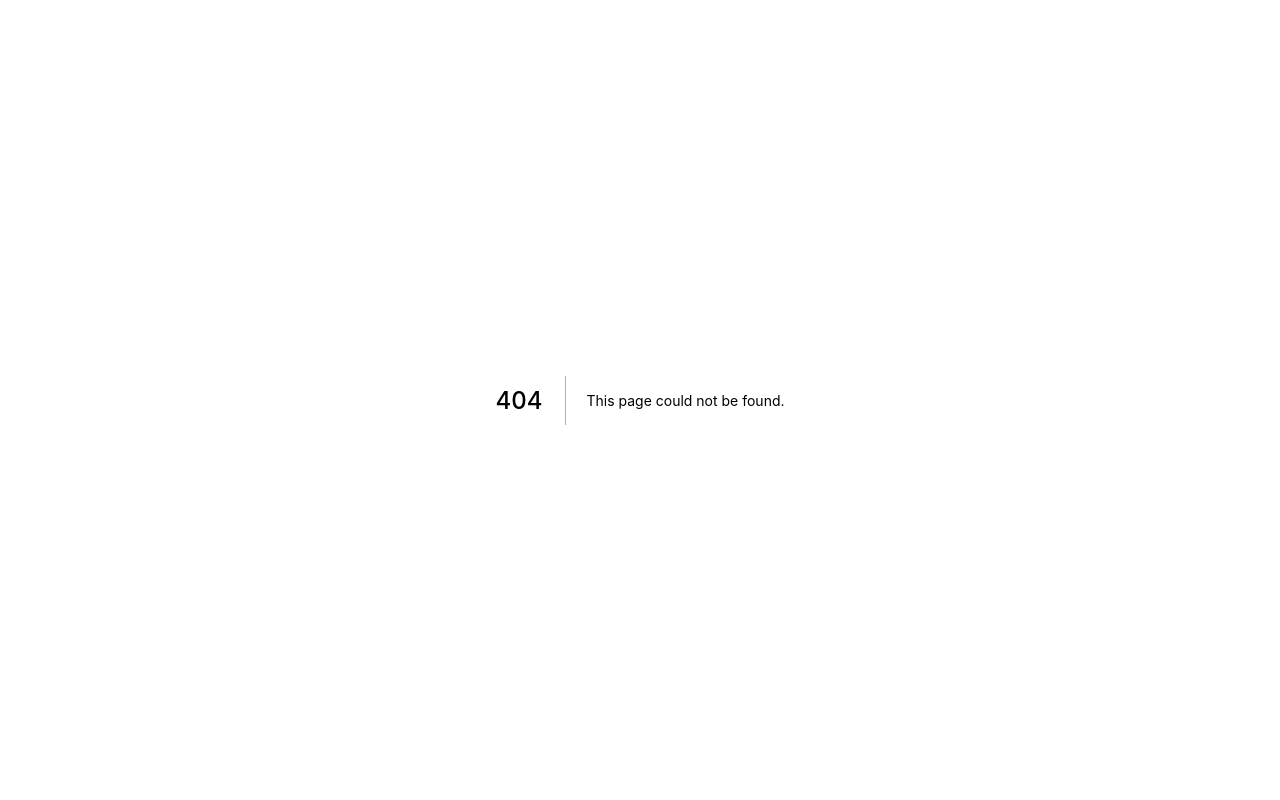
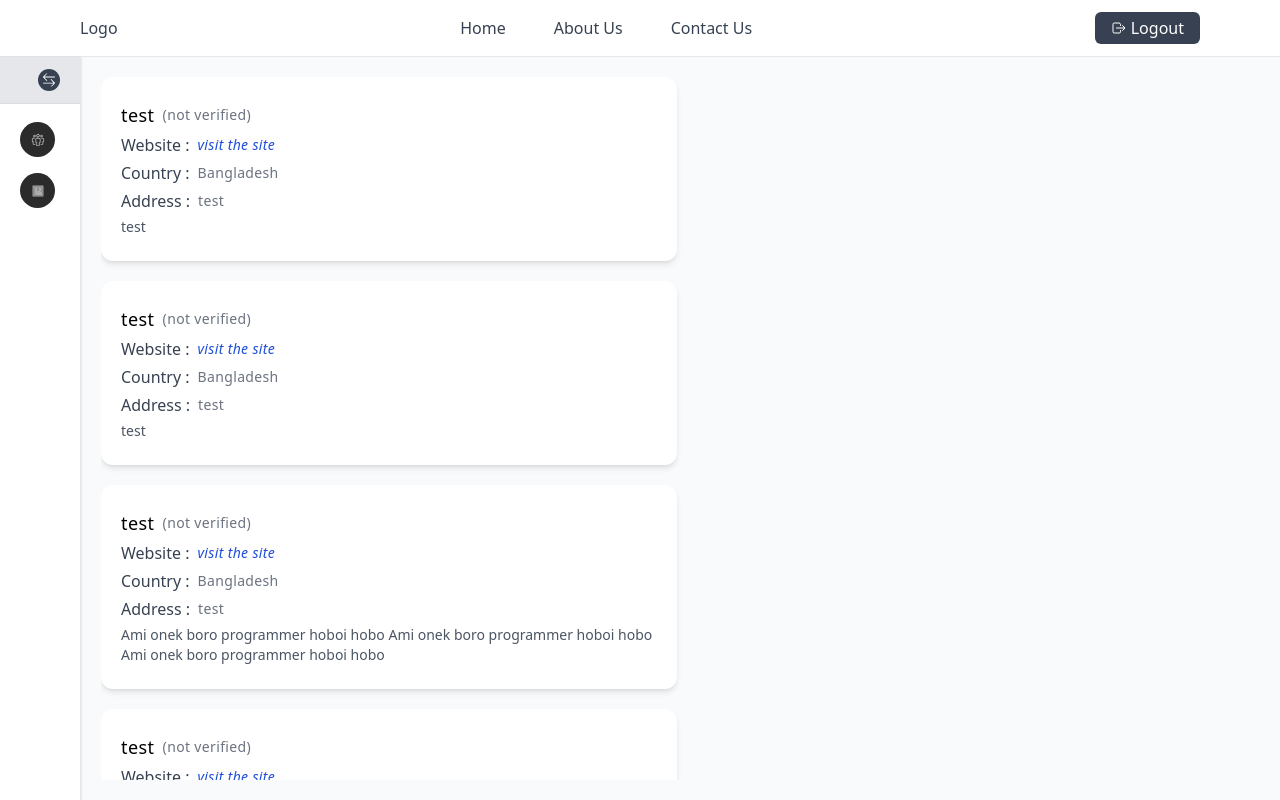
Before and after one commit to HelloTanvir/relief-work, a Next.js app: page /organizations in a window 1280 px wide. Before the commit this address had no page. Built offline with nearby package versions, Linux system fonts and the light colour scheme.

Commit message:
organizations page created

```diff
--- a/src/components/Sidebar.tsx
+++ b/src/components/Sidebar.tsx
@@ -21,7 +21,7 @@ const Sidebar = () => {
                 </SidebarHeader>
 
                 <Menu iconShape="circle">
-                    <Link href="/login" passHref>
+                    <Link href="/organizations" passHref>
                         <MenuItem icon={<VscOrganization />}>Organizations</MenuItem>
                     </Link>
 
--- /dev/null
+++ b/src/pages/organizations/index.tsx
@@ -0,0 +1,123 @@
+import type { NextPage } from 'next';
+import Head from 'next/head';
+import Header from '../../components/Header';
+import Sidebar from '../../components/Sidebar';
+
+const organizations = [
+    {
+        isVerified: false,
+        name: 'test',
+        website: 'http://google.com',
+        address: 'test',
+        description: 'test',
+        country: 'Bangladesh',
+    },
+    {
+        isVerified: false,
+        name: 'test',
+        website: 'http://google.com',
+        address: 'test',
+        description: 'test',
+        country: 'Bangladesh',
+    },
+    {
+        isVerified: false,
+        name: 'test',
+        website: 'http://google.com',
+        address: 'test',
+        description:
+            'Ami onek boro programmer hoboi hobo Ami onek boro programmer hoboi hobo Ami onek boro programmer hoboi hobo',
+        country: 'Bangladesh',
+    },
+    {
+        isVerified: false,
+        name: 'test',
+        website: 'http://google.com',
+        address: 'test',
+        description: 'test',
+        country: 'Bangladesh',
+    },
+    {
+        isVerified: false,
+        name: 'test',
+        website: 'http://google.com',
+        address: 'test',
+        description: 'test',
+        country: 'Bangladesh',
+    },
+    {
+        isVerified: false,
+        name: 'test',
+        website: 'http://google.com',
+        address: 'test',
+        description:
+            'Ami onek boro programmer hoboi hobo Ami onek boro programmer hoboi hobo Ami onek boro programmer hoboi hobo',
+        country: 'Bangladesh',
+    },
+];
+
+const Organizations: NextPage = () => (
+    <div className="relative">
+        <Head>
+            <title>Relief Work | Organizations</title>
+            <meta name="description" content="Generated by create next app" />
+            <link rel="icon" href="/favicon.ico" />
+        </Head>
+
+        <Header />
+
+        <main style={{ height: 'calc(100vh - 57px)' }} className="bg-gray-50 flex gap-5 pr-5">
+            <Sidebar />
+
+            {/* cards wrapper */}
+            <div className="mt-5 mb-5 flex-1 flex gap-5 flex-col overflow-y-auto">
+                {organizations.map((organization, index) => (
+                    <div
+                        // eslint-disable-next-line react/no-array-index-key
+                        key={index}
+                        className="bg-white rounded-xl flex flex-col gap-1 py-6 px-5 shadow-md max-w-xl"
+                    >
+                        <div className="flex gap-2 items-center flex-wrap">
+                            <span className="text-lg font-medium tracking-wide">
+                                {organization.name}
+                            </span>
+                            <span className="text-gray-500 text-sm tracking-wide">
+                                ({organization.isVerified ? 'verified' : 'not verified'})
+                            </span>
+                        </div>
+
+                        <div className="flex gap-2 items-center">
+                            <span className="text-gray-700 font-medium">Website :</span>
+                            <a
+                                href={organization.website}
+                                target="_blank"
+                                rel="noreferrer"
+                                className="text-blue-700 tracking-wide italic text-sm"
+                            >
+                                visit the site
+                            </a>
+                        </div>
+
+                        <div className="flex gap-2 items-center">
+                            <span className="text-gray-700 font-medium">Country :</span>
+                            <span className="text-gray-500 tracking-wide text-sm">
+                                {organization.country}
+                            </span>
+                        </div>
+
+                        <div className="flex gap-2 items-center flex-wrap">
+                            <span className="text-gray-700 font-medium">Address :</span>
+                            <span className="text-gray-500 tracking-wide text-sm">
+                                {organization.address}
+                            </span>
+                        </div>
+
+                        <p className="text-gray-600 text-sm">{organization.description}</p>
+                    </div>
+                ))}
+            </div>
+        </main>
+    </div>
+);
+
+export default Organizations;
```
